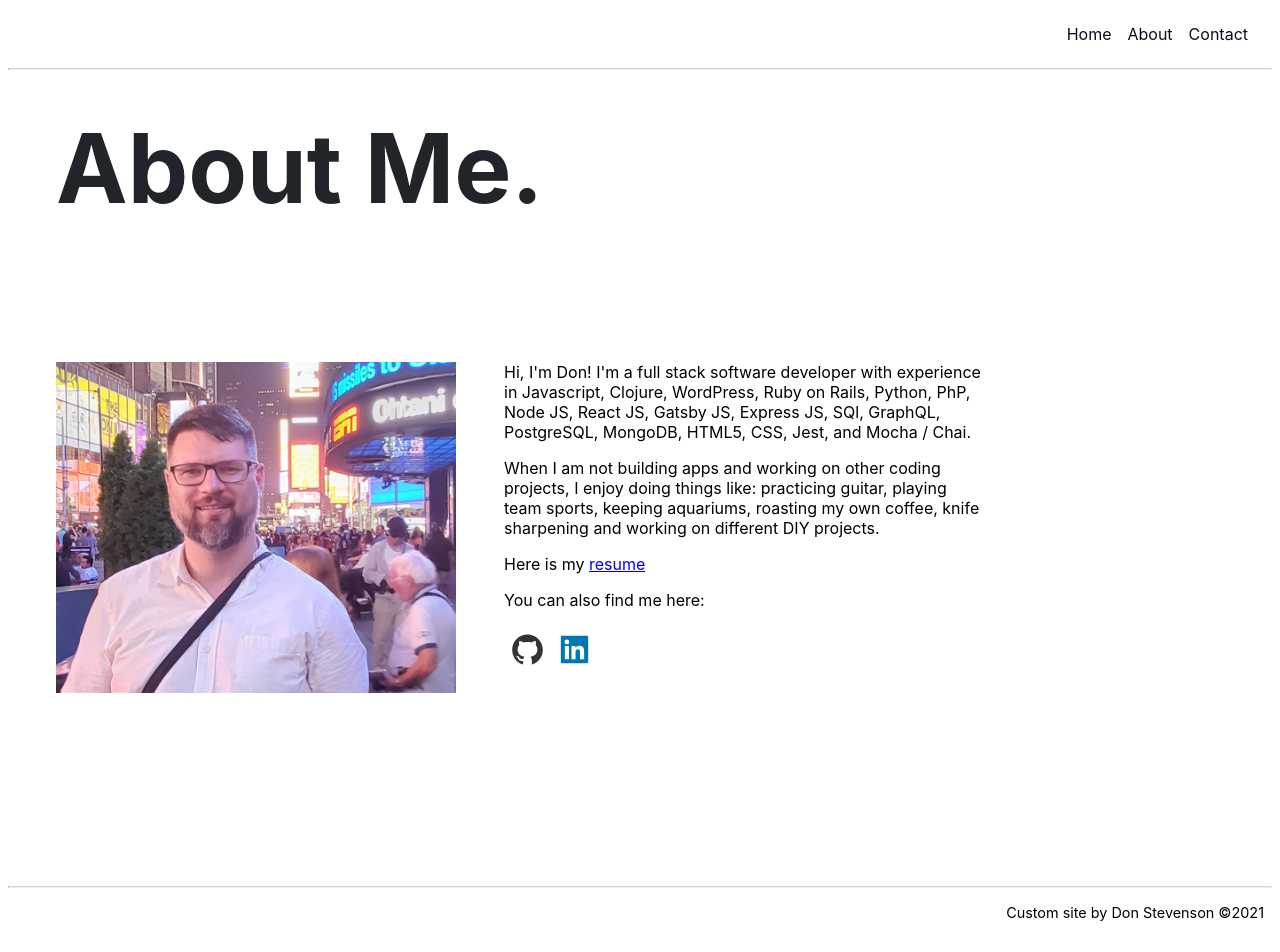
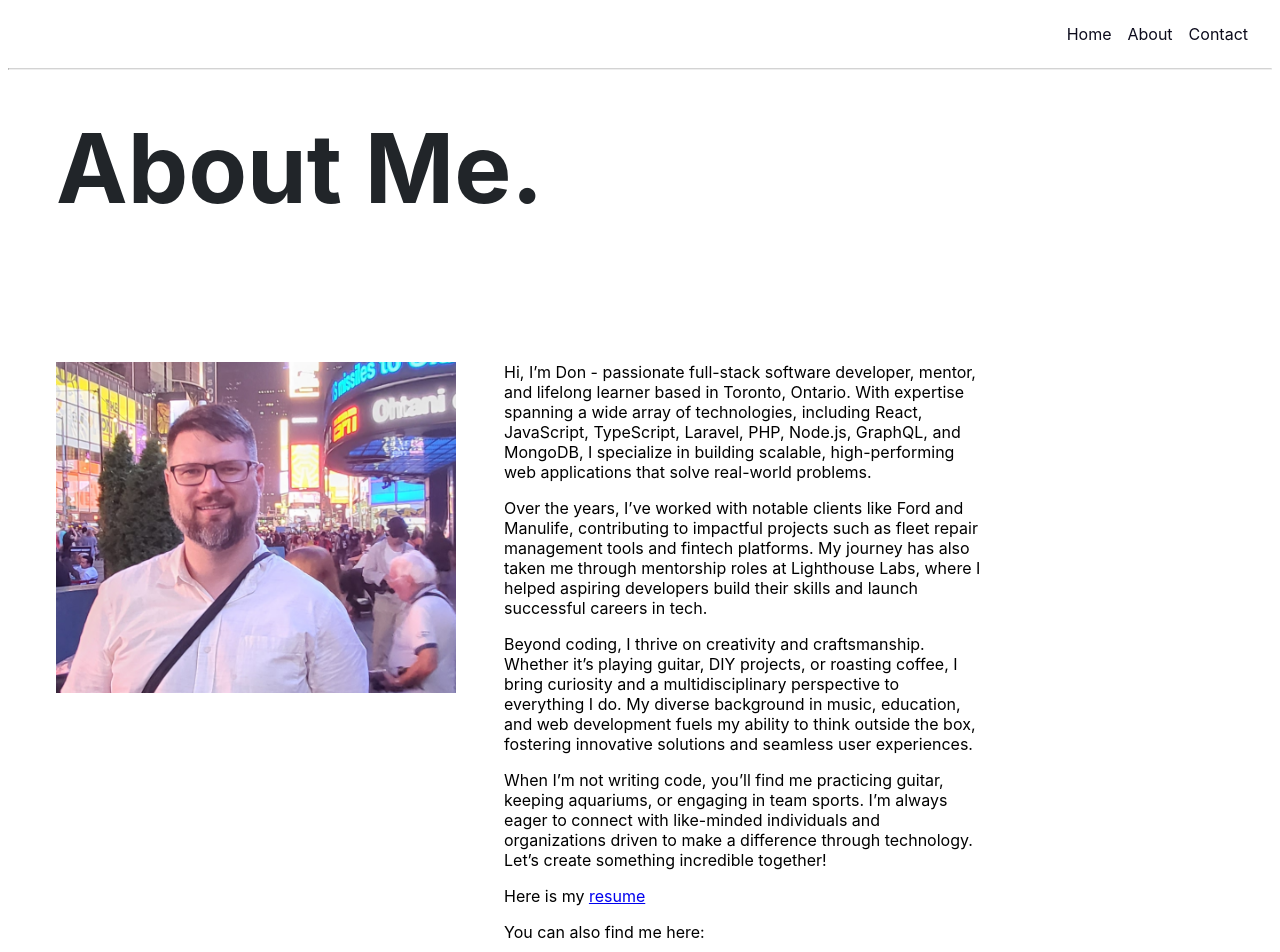
Before and after one commit to Don-Stevenson/personalWebsite, a React (Create React App) app: page /about in a window 1280 px wide. Shown: the top 952 px of the page. Before the commit the page ends 929 px from the top, so only its background shows below. Built offline with nearby package versions, Linux system fonts and the light colour scheme.

Commit message:
Update bio; update send button styles

```diff
--- a/src/pages/AboutPage.js
+++ b/src/pages/AboutPage.js
@@ -100,16 +100,34 @@ export default function AboutPage({ title }) {
         </ImageSection>
         <ContentSection>
           <Paragraph>
-            Hi, I'm Don! I'm a full stack software developer with experience in
-            Javascript, Clojure, WordPress, Ruby on Rails, Python, PhP, Node JS,
-            React JS, Gatsby JS, Express JS, SQl, GraphQL, PostgreSQL, MongoDB,
-            HTML5, CSS, Jest, and Mocha / Chai.
+            Hi, I’m Don - passionate full-stack software developer, mentor, and
+            lifelong learner based in Toronto, Ontario. With expertise spanning
+            a wide array of technologies, including React, JavaScript,
+            TypeScript, Laravel, PHP, Node.js, GraphQL, and MongoDB, I
+            specialize in building scalable, high-performing web applications
+            that solve real-world problems.
           </Paragraph>
           <Paragraph>
-            When I am not building apps and working on other coding projects, I
-            enjoy doing things like: practicing guitar, playing team sports,
-            keeping aquariums, roasting my own coffee, knife sharpening and
-            working on different DIY projects.
+            Over the years, I’ve worked with notable clients like Ford and
+            Manulife, contributing to impactful projects such as fleet repair
+            management tools and fintech platforms. My journey has also taken me
+            through mentorship roles at Lighthouse Labs, where I helped aspiring
+            developers build their skills and launch successful careers in tech.
+          </Paragraph>
+          <Paragraph>
+            Beyond coding, I thrive on creativity and craftsmanship. Whether
+            it’s playing guitar, DIY projects, or roasting coffee, I bring
+            curiosity and a multidisciplinary perspective to everything I do. My
+            diverse background in music, education, and web development fuels my
+            ability to think outside the box, fostering innovative solutions and
+            seamless user experiences.
+          </Paragraph>
+          <Paragraph>
+            When I’m not writing code, you’ll find me practicing guitar, keeping
+            aquariums, or engaging in team sports. I’m always eager to connect
+            with like-minded individuals and organizations driven to make a
+            difference through technology. Let’s create something incredible
+            together!
           </Paragraph>
           <Paragraph>
             Here is my{" "}
--- a/src/pages/ContactPage.js
+++ b/src/pages/ContactPage.js
@@ -90,11 +90,13 @@ const FormWrapper = styled.div`
 const SubmitButton = styled.button`
   display: flex;
   justify-content: center;
+  align-items: center;
   border: 1.5px solid #007bff;
   color: #007bff;
-  padding: 5px;
+  background-color: rgb(243, 249, 255);
   border-radius: 4px;
   width: 3rem;
+  height: 2rem;
 
   &:disabled {
     opacity: 0.5;
```
